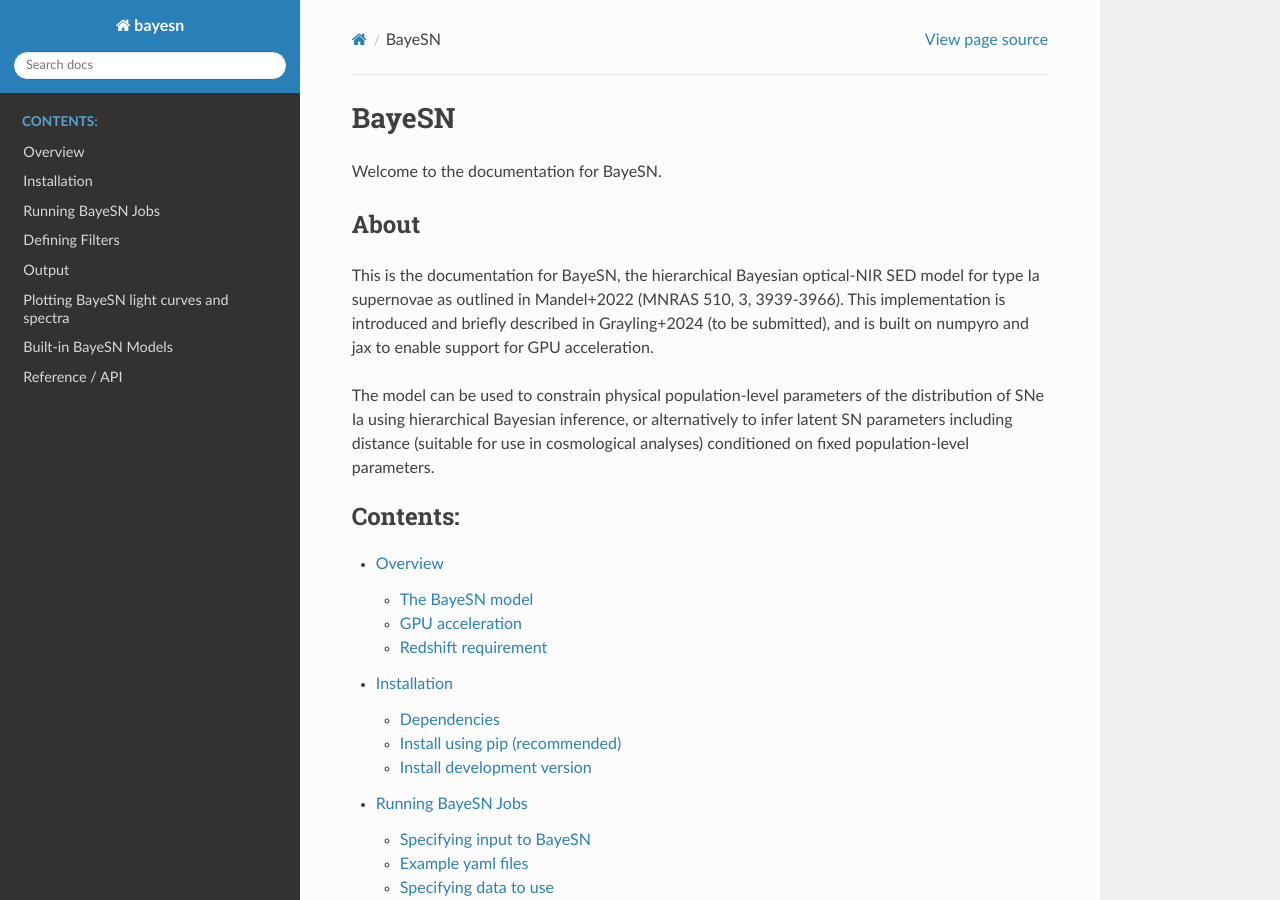
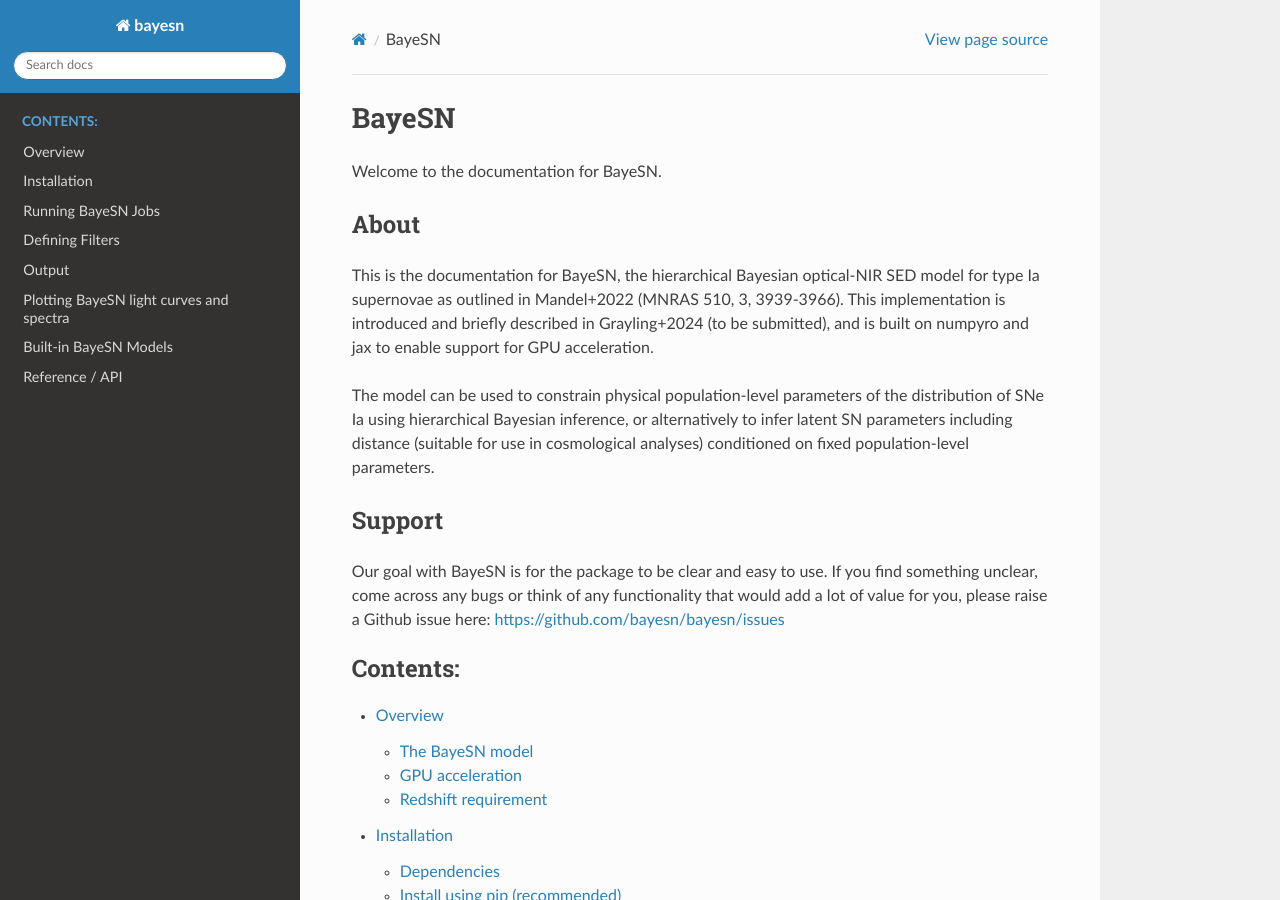
Before and after one commit to bayesn/bayesn, a Sphinx documentation site: the page built from docs/index.rst, in a window 1280 px wide and 900 px high. Built offline with Sphinx 7.4.7 and the Read the Docs theme 2.0.0, drawn with Linux system fonts in a browser that asks for light colours.

Commit message:
Updating documentation

```diff
--- a/docs/conf.py
+++ b/docs/conf.py
@@ -1,6 +1,6 @@
 import os
 import sys
-sys.path.insert(0, os.path.abspath('../../'))
+sys.path.insert(0, os.path.abspath('../'))
 
 
 # Configuration file for the Sphinx documentation builder.
--- a/docs/index.rst
+++ b/docs/index.rst
@@ -17,6 +17,11 @@
 The model can be used to constrain physical population-level parameters of the distribution of SNe Ia using hierarchical
 Bayesian inference, or alternatively to infer latent SN parameters including distance (suitable for use in cosmological
 analyses) conditioned on fixed population-level parameters.
+
+Support
+---------
+Our goal with BayeSN is for the package to be clear and easy to use. If you find something unclear, come across any bugs
+or think of any functionality that would add a lot of value for you, please raise a Github issue here: https://github.com/bayesn/bayesn/issues
 
 
 .. toctree::
```
Also changed, not shown: README.md (+9 -2 lines).
